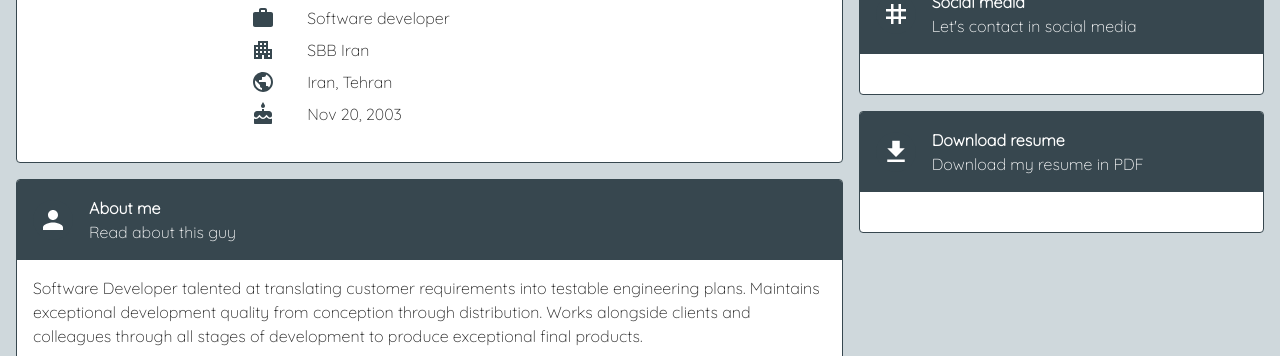
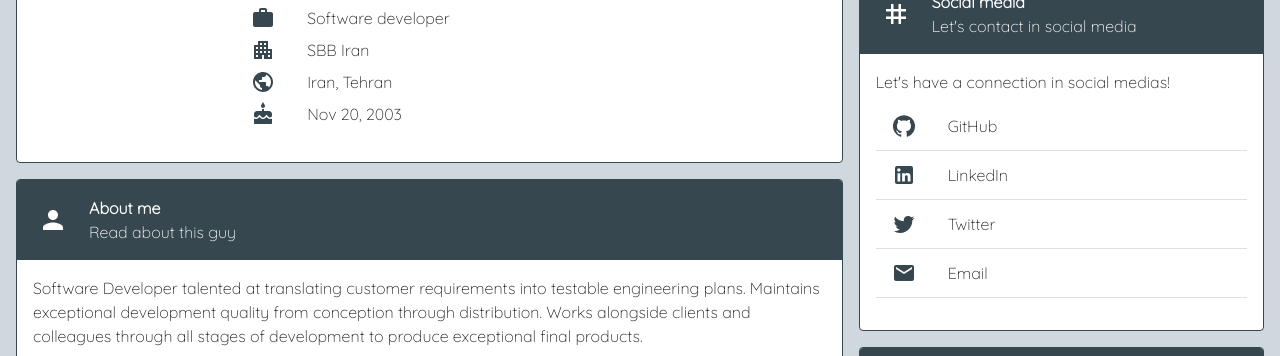
Before and after one commit to BlackIQ/amirhossein.info, a React (Create React App) app: page / in a window 1280 px wide. Shown: the part 245-601 px from the top of the page. Built offline with nearby package versions, Linux system fonts and the light colour scheme; a web font is replaced by a local one.

Commit message:
Add social medias links in card

```diff
--- a/src/cards/social.card.jsx
+++ b/src/cards/social.card.jsx
@@ -1,11 +1,66 @@
 import {
     Box,
+    List,
+    ListItem,
+    ListItemText,
+    ListItemIcon,
+    ListItemButton,
+    Typography,
 } from "@mui/material";
+
+import {
+    GitHub,
+    LinkedIn,
+    Twitter,
+    Email,
+} from "@mui/icons-material";
+
+const medias = [
+    {
+        icon: <GitHub />,
+        text: "GitHub",
+        path: "https://github.com/BlackIQ",
+    },
+    {
+        icon: <LinkedIn />,
+        text: "LinkedIn",
+        path: "https://linkedin.com/in/amirhosseinmohammadi",
+    },
+    {
+        icon: <Twitter />,
+        text: "Twitter",
+        path: "https://twitter.com/GNU_Amir",
+    },
+    {
+        icon: <Email />,
+        text: "Email",
+        path: "mailto:amirhosseinmohammadi1380@yahoo.com",
+    },
+];
 
 const SocialCard = () => {
     return (
         <Box>
-
+            <Typography
+                variant="body1"
+                gutterButton
+            >
+                Let's have a connection in social medias!
+            </Typography>
+            <List>
+                {
+                    medias.map((media) => (
+                        <ListItem key={media.text} disablePadding divider>
+                            <ListItemButton onClick={() => window.location.replace(media.path)}>
+                                <ListItemIcon sx={{ color: "primary.main" }}>
+                                    { media.icon }
+                                </ListItemIcon>
+                                <ListItemText primary={media.text} />
+                            </ListItemButton>
+                        </ListItem>
+                    ))
+                }
+            </List>
         </Box>
     );
 }
```
